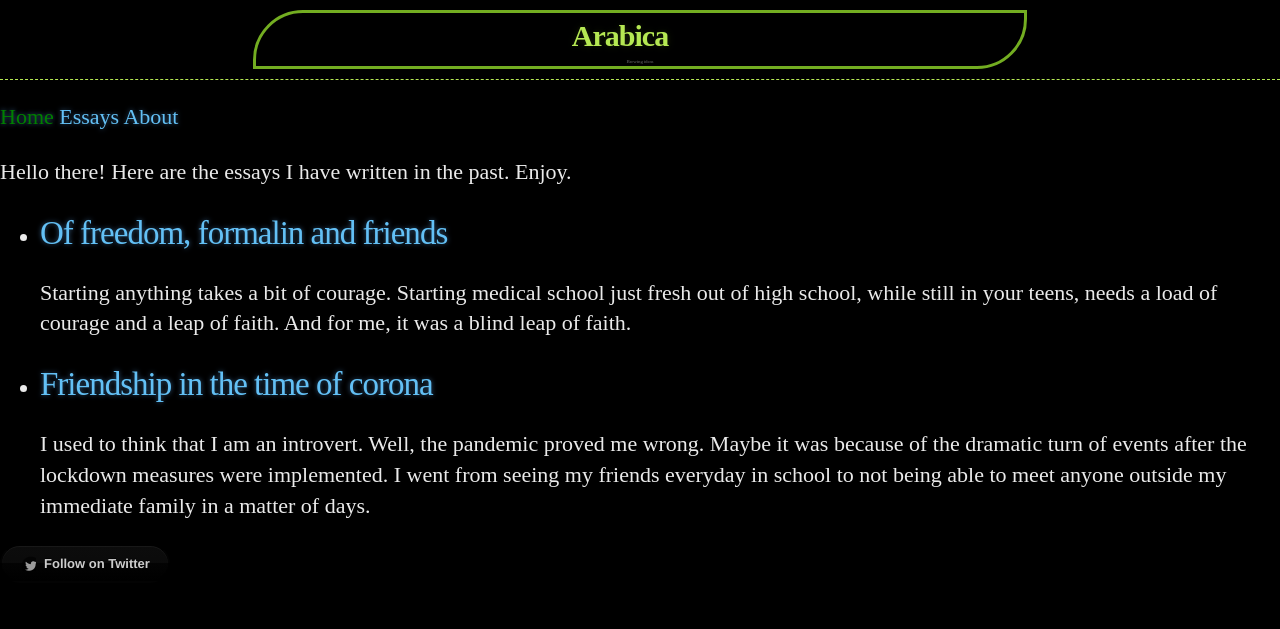
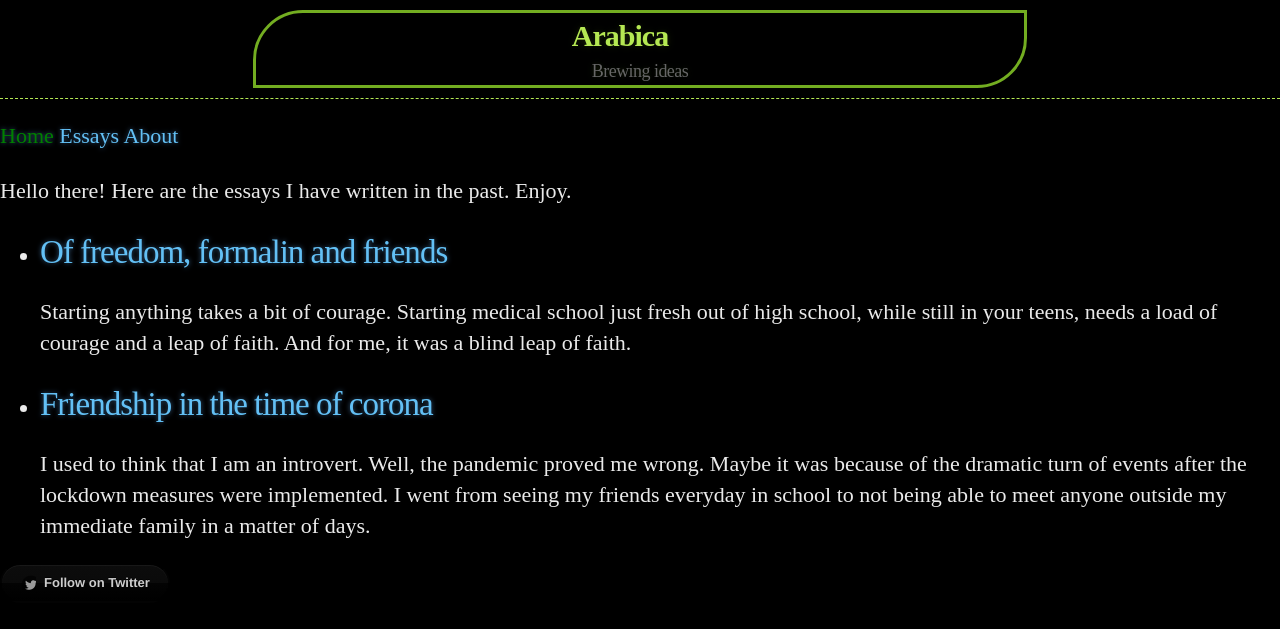
Before and after one commit to habasweiny/habasweiny.github.io, a Jekyll site: the page built from index.html, in a window 1280 px wide. Shown: the top 629 px of the page. Built offline with Jekyll 4.4.1, drawn with Linux system fonts in a browser that asks for light colours.

Commit message:
Update main.scss

```diff
--- a/_sass/main.scss
+++ b/_sass/main.scss
@@ -87,7 +87,7 @@ header h1 {
 
 
 header h2 {
-  font-size: 5px;
+  font-size: 18px;
   font-weight: 300;
   color: #666;
 }
```
